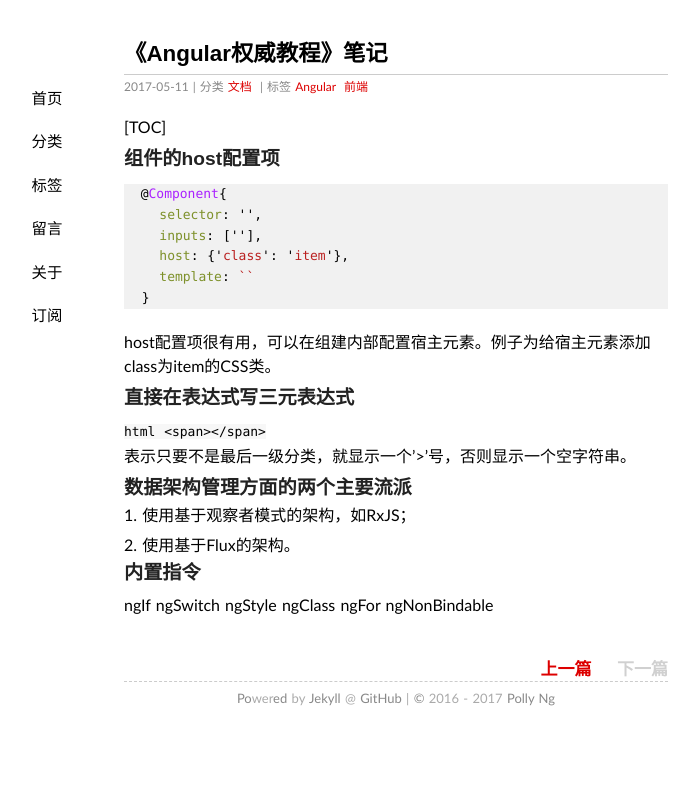
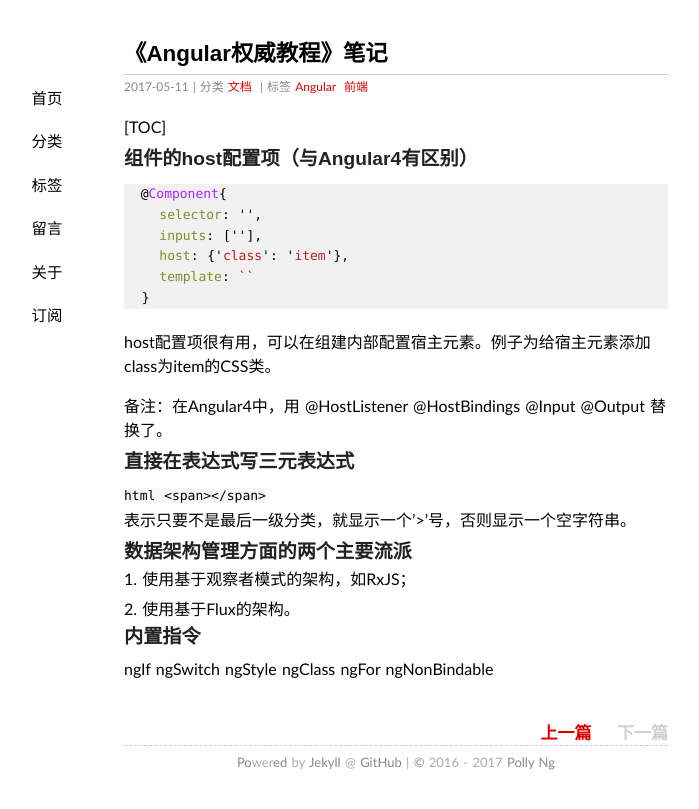
Before and after one commit to Pollyreal/pollyreal.github.io, a Jekyll site: the page built from _posts/2017-05-11-the-complete-book-on-angular2-notes.md, in a window 1280 px wide. Shown: the top 809 px of the page, without its empty margins (244-943 px from the left). Built offline with Jekyll 4.4.1, drawn with Linux system fonts in a browser that asks for light colours; comment, search, counter and statistics services are not loaded.

Commit message:
update notes

````diff
--- a/_posts/2017-05-11-the-complete-book-on-angular2-notes.md
+++ b/_posts/2017-05-11-the-complete-book-on-angular2-notes.md
@@ -8,7 +8,7 @@ tags: Angular 前端
 
 [TOC]
 
-### 组件的host配置项
+### 组件的host配置项（与Angular4有区别）
 ```javascript
   @Component{
     selector: '',
@@ -18,6 +18,8 @@ tags: Angular 前端
   }
 ```
 host配置项很有用，可以在组建内部配置宿主元素。例子为给宿主元素添加class为item的CSS类。
+
+备注：在Angular4中，用 @HostListener @HostBindings @Input @Output 替换了。
 
 
 ### 直接在表达式写三元表达式
````
